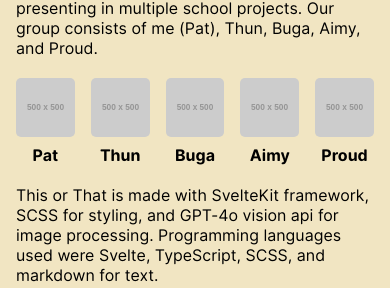
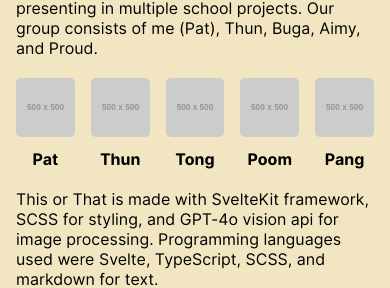
Before and after one commit to PatatoBit/thisorthat, a SvelteKit app: page /about in a window 390 px wide. Shown: the part 335-623 px from the top of the page. Built offline with nearby package versions, Linux system fonts and the light colour scheme; a web font is replaced by a local one.

Commit message:
people placeholder

```diff
--- /dev/null
+++ b/src/lib/people.ts
@@ -0,0 +1,56 @@
+export interface Person {
+	name: string;
+	fullName: string;
+	birth?: string;
+	number: number | string;
+	image: string;
+	description: string;
+}
+
+export const people: Person[] = [
+	{
+		name: 'Pat',
+		fullName: 'Chayapat Pakham',
+		birth: '30-03-2008',
+		number: '21',
+		image: 'https://placehold.co/500',
+		description:
+			'Lorem ipsum dolor sit amet, consectetur adipiscing elit. Nulla nec purus feugiat, molestie ipsum et, varius velit'
+	},
+	{
+		name: 'Thun',
+		fullName: 'Thunwa Klomklung',
+		birth: '12-12-2012',
+		number: 22,
+		image: 'https://placehold.co/500',
+		description:
+			'Lorem ipsum dolor sit amet, consectetur adipiscing elit. Nulla nec purus feugiat, molestie ipsum et, varius velit'
+	},
+	{
+		name: 'Tong',
+		fullName: 'Tongthai Klomklung',
+		birth: '01-01-2015',
+		number: 23,
+		image: 'https://placehold.co/500',
+		description:
+			'Lorem ipsum dolor sit amet, consectetur adipiscing elit. Nulla nec purus feugiat, molestie ipsum et, varius velit'
+	},
+	{
+		name: 'Poom',
+		fullName: 'Poom Sakulthai',
+		birth: '01-01-2015',
+		number: 24,
+		image: 'https://placehold.co/500',
+		description:
+			'Lorem ipsum dolor sit amet, consectetur adipiscing elit. Nulla nec purus feugiat, molestie ipsum et, varius velit'
+	},
+	{
+		name: 'Pang',
+		fullName: 'Pangthai Klomklung',
+		birth: '01-01-2015',
+		number: 25,
+		image: 'https://placehold.co/500',
+		description:
+			'Lorem ipsum dolor sit amet, consectetur adipiscing elit. Nulla nec purus feugiat, molestie ipsum et, varius velit'
+	}
+];
--- a/src/routes/about/+page.svelte
+++ b/src/routes/about/+page.svelte
@@ -1,3 +1,7 @@
+<script lang="ts">
+	import { people } from '$lib/people';
+</script>
+
 <main class="container">
 	<h1>About</h1>
 	<p>
@@ -17,30 +21,14 @@
 	<br />
 
 	<div class="team">
-		<div class="person">
-			<img src="https://placehold.co/500" alt="Placeholder" />
-			<strong>Pat</strong>
-		</div>
-
-		<div class="person">
-			<img src="https://placehold.co/500" alt="Placeholder" />
-			<strong>Thun</strong>
-		</div>
-
-		<div class="person">
-			<img src="https://placehold.co/500" alt="Placeholder" />
-			<strong>Buga</strong>
-		</div>
-
-		<div class="person">
-			<img src="https://placehold.co/500" alt="Placeholder" />
-			<strong>Aimy</strong>
-		</div>
-
-		<div class="person">
-			<img src="https://placehold.co/500" alt="Placeholder" />
-			<strong>Proud</strong>
-		</div>
+		{#each people as person, index}
+			<div class="person">
+				<a href="/about/person{index}">
+					<img src={person.image} alt={person.fullName} />
+				</a>
+				<strong>{person.name}</strong>
+			</div>
+		{/each}
 	</div>
 
 	<br />
--- /dev/null
+++ b/src/routes/about/[slug]/+page.svelte
@@ -0,0 +1,77 @@
+<script lang="ts">
+	import type { Person } from '$lib/people';
+	import { people } from '$lib/people';
+
+	const path = window.location.pathname;
+	const slug = path.split('/').pop();
+	console.log(slug);
+
+	let person: Person;
+
+	// Extract index from slug
+	if (slug) {
+		const match = slug.match(/person(\d+)/); // Matches "person1" and captures "1"
+		if (match) {
+			const index = parseInt(match[1], 10); // Convert to 0-based index
+			console.log(index);
+
+			person = people[index];
+		}
+	}
+</script>
+
+<main class="container">
+	{#if person}
+		<div>
+			<img src={person.image} alt={person.fullName} />
+		</div>
+
+		<div class="info">
+			<h1>{person.name}</h1>
+			<p>{person.fullName}</p>
+			<p>No. {person.number}</p>
+			<p>Born on {person.birth}</p>
+
+			<br />
+
+			<p>{person.description}</p>
+		</div>
+	{:else}
+		<h1>Person not found!</h1>
+	{/if}
+</main>
+
+<style lang="scss">
+	.container {
+		display: grid;
+		grid-template-columns: 1fr 1fr;
+		gap: 2rem;
+
+		width: 100%;
+		max-width: 60rem;
+		margin-inline: auto;
+	}
+
+	.info {
+		display: flex;
+		flex-direction: column;
+
+		justify-content: center;
+	}
+
+	img {
+		width: 100%;
+		max-width: 20rem;
+
+		border-radius: 1.2rem;
+		box-shadow: 1px 10px 5px 0px rgba(0, 0, 0, 0.2);
+		-webkit-box-shadow: 1px 10px 5px 0px rgba(0, 0, 0, 0.2);
+		-moz-box-shadow: 1px 10px 5px 0px rgba(0, 0, 0, 0.2);
+	}
+
+	@media (max-width: 768px) {
+		.container {
+			grid-template-columns: 1fr;
+		}
+	}
+</style>
```
